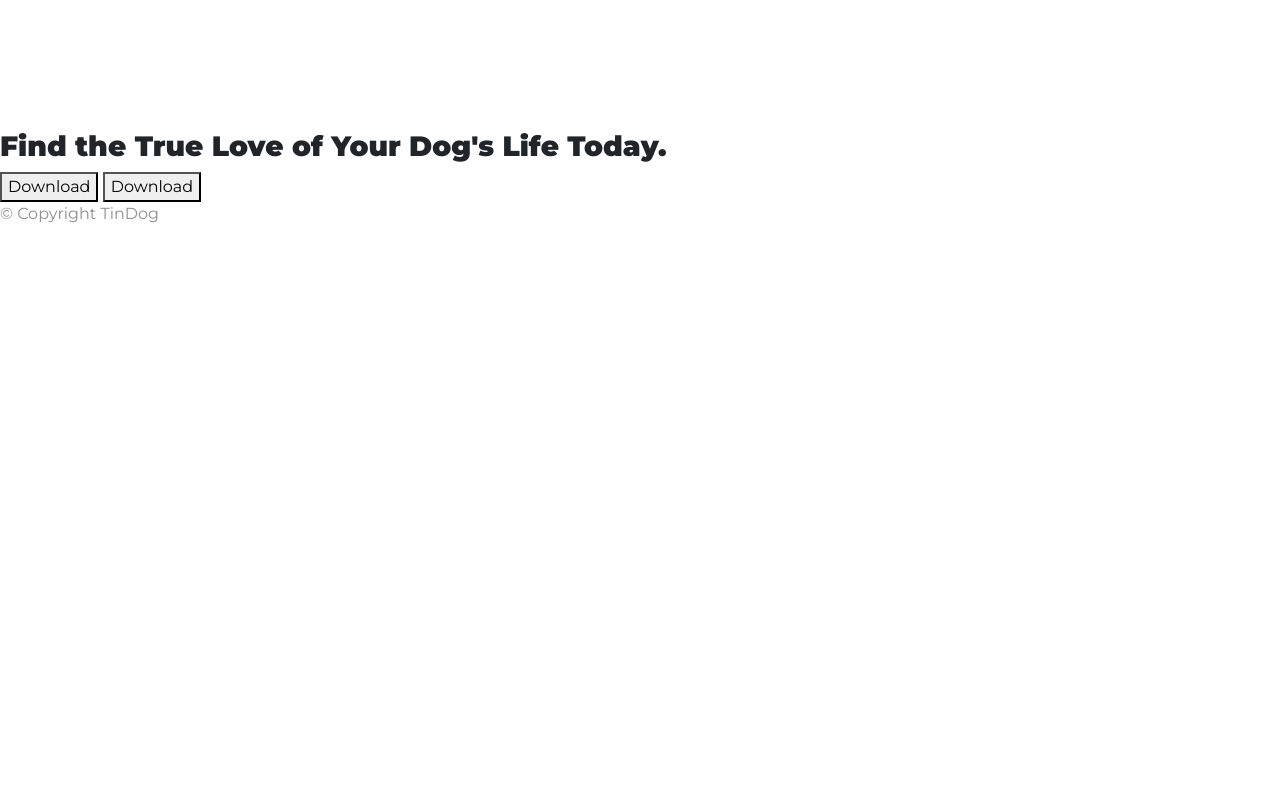
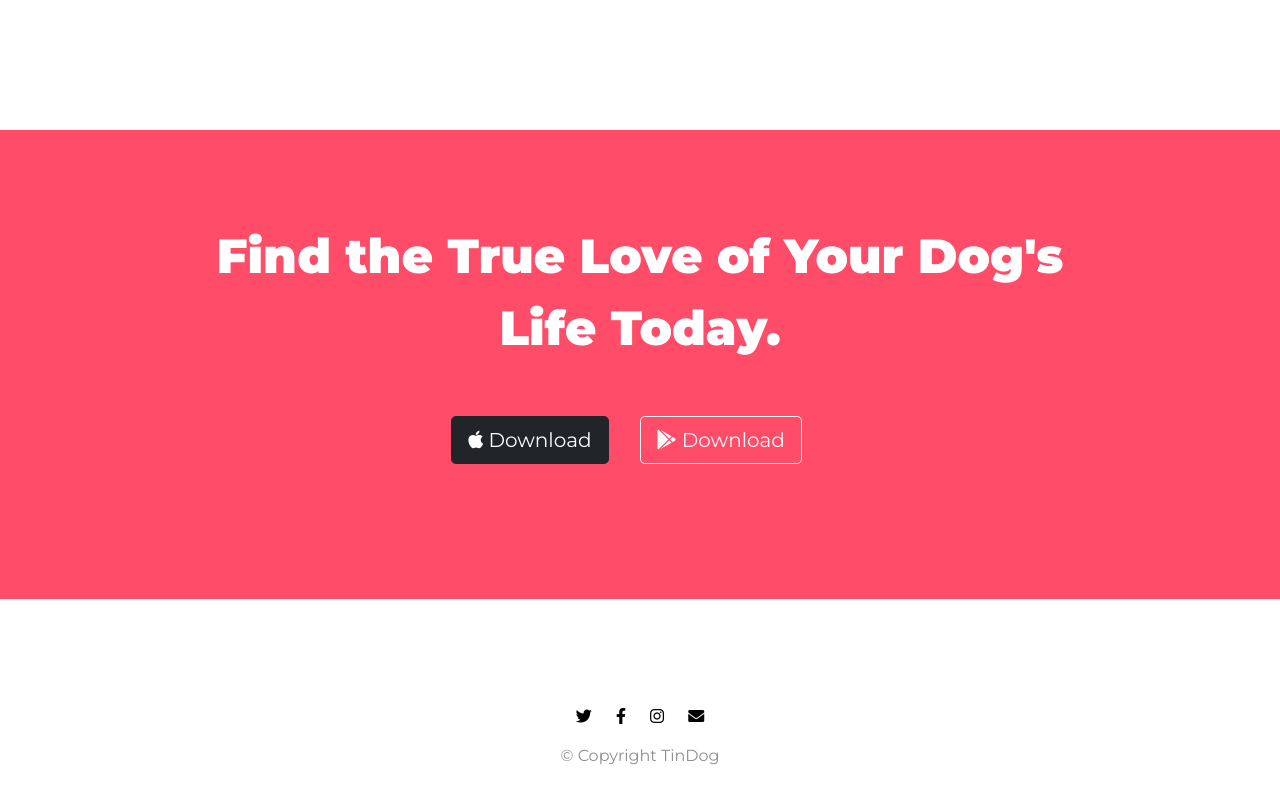
Before and after one commit to garcesgustavo/TinDog-Start-master-master, a plain HTML site: page index.html in a window 1280 px wide. Shown: the part 2518-3322 px from the top of the page. Before the commit the page ends 2760 px from the top, so only its background shows below. Drawn offline with nearby package versions, Linux system fonts and the light colour scheme.

Commit message:
page finish

```diff
--- a/css/styles.css
+++ b/css/styles.css
@@ -61,7 +61,7 @@ p {
 }
 
 .title-image {
-  width: 300px;
+  width: 250px;
   transform: rotate(25deg);
   position: absolute;
   right: 24%;
@@ -72,7 +72,6 @@ p {
   padding: 7% 15%;
   background-color: #fff;
   position: relative;
-
 }
 
 .features-box {
@@ -129,13 +128,43 @@ p {
 .btn-pricing {
   width: 100%;
 }
+
+/* cta section */
+#cta {
+  background-color: #ff4c68;
+  padding: 7% 15%;
+  text-align: center;
+}
+
+.cta-heading {
+  font-family: 'Montserrat';
+  font-weight: bold;
+  color: #fff;
+  font-size: 3rem;
+  line-height: 1.5;
+}
+
+/* footer section */
+#footer {
+  background-color: #fff;
+  padding: 7% 15%;
+  text-align: center;
+}
+
+.icon-socials {
+  text-align: center;
+  text-decoration: none;
+  margin: 20px 10px;
+  color: #000;
+}
+
 @media (max-width: 1028px) {
   #title {
     text-align: center;
   }
+
   .title-image {
     position: static;
     transform: rotate(0deg);
   }
-
 }
--- a/index.html
+++ b/index.html
@@ -29,13 +29,13 @@
         <div class="collapse navbar-collapse" id="navbarSupportedContent">
           <ul class="navbar-nav ms-auto">
             <li class="nav-item">
-              <a class="nav-link" href="">Contact</a>
+              <a class="nav-link" href="#footer">Contact</a>
             </li>
             <li class="nav-item">
-              <a class="nav-link" href="">Pricing</a>
+              <a class="nav-link" href="#pricing">Pricing</a>
             </li>
             <li class="nav-item">
-              <a class="nav-link" href="">Download</a>
+              <a class="nav-link" href="#cta">Download</a>
             </li>
           </ul>
         </div>
@@ -48,7 +48,7 @@
 
         <div class="col-lg-6">
           <h1>Meet new and interesting dogs nearby.</h1>
-          <button type="button" class="btn btn-dark btn-lg download-button"><i class="fab fa-apple"></i> Download </button>
+          <button type="button" class="btn btn-dark btn-lg download-button" ><i class="fab fa-apple"></i> Download </button>
           <button type="button" class="btn btn-outline-light btn-lg download-button"><i class="fab fa-google-play"></i> Download </button>
 
 
@@ -196,10 +196,15 @@
   <!-- Call to Action -->
 
   <section id="cta">
+    <div class="row text-center">
+      <h3 class="cta-heading">Find the True Love of Your Dog's <br> Life Today.</h3>
+      <div class="btn-cta">
+        <button type="button" class="btn btn-dark btn-lg download-button"><i class="fab fa-apple"></i> Download </button>
+        <button type="button" class="btn btn-outline-light btn-lg download-button"><i class="fab fa-google-play"></i> Download </button>
 
-    <h3>Find the True Love of Your Dog's Life Today.</h3>
-    <button type="button">Download</button>
-    <button type="button">Download</button>
+      </div>
+
+    </div>
 
   </section>
 
@@ -208,7 +213,12 @@
 
   <footer id="footer">
 
-    <p>© Copyright TinDog</p>
+          <i class="icon-socials fab fa-twitter"></i>
+          <i class="icon-socials fab fa-facebook-f"></i>
+          <i class="icon-socials fab fa-instagram"></i>
+          <i class="icon-socials fas fa-envelope"></i>
+
+        <p>© Copyright TinDog</p>
 
   </footer>
 
```
